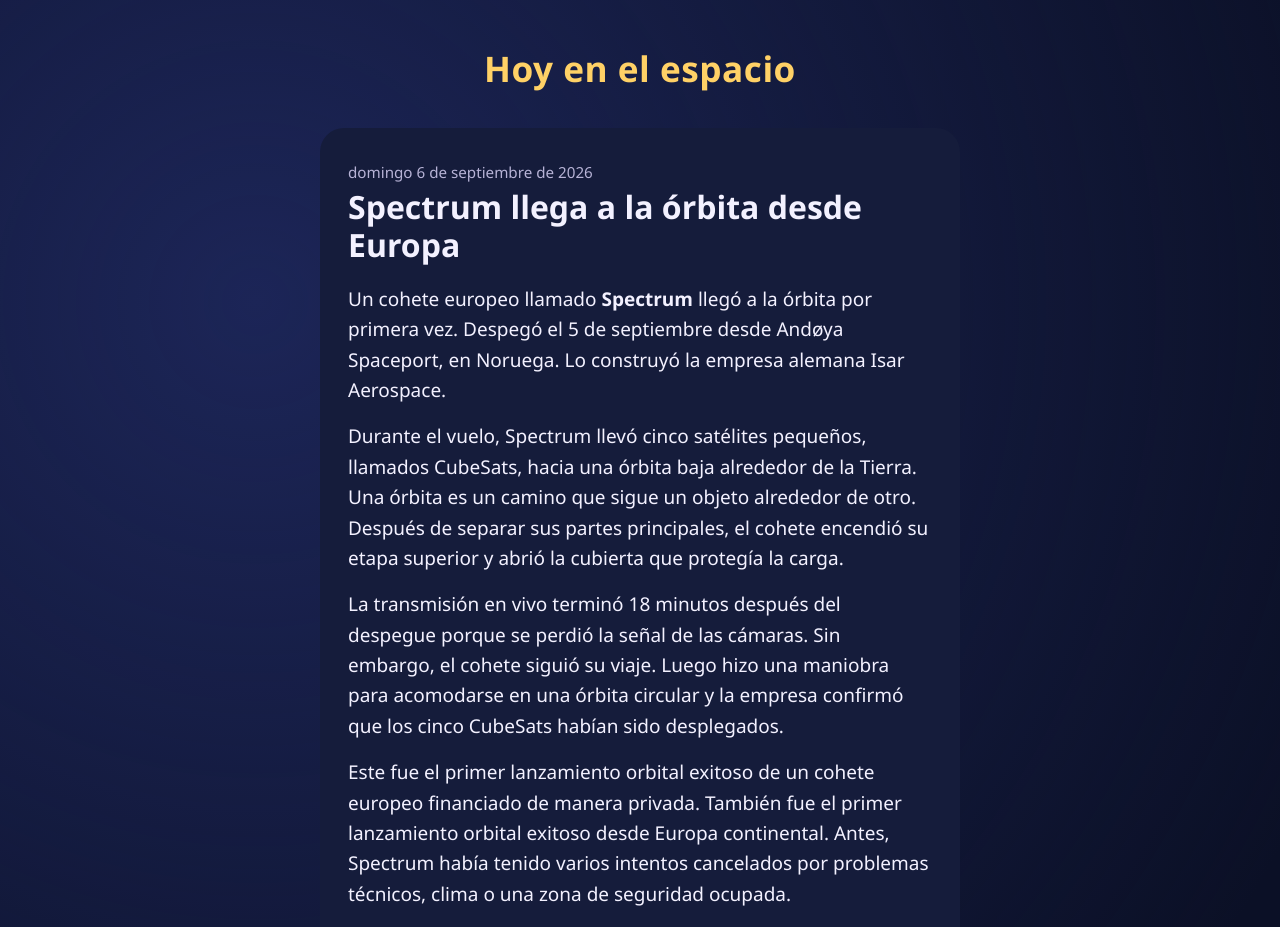
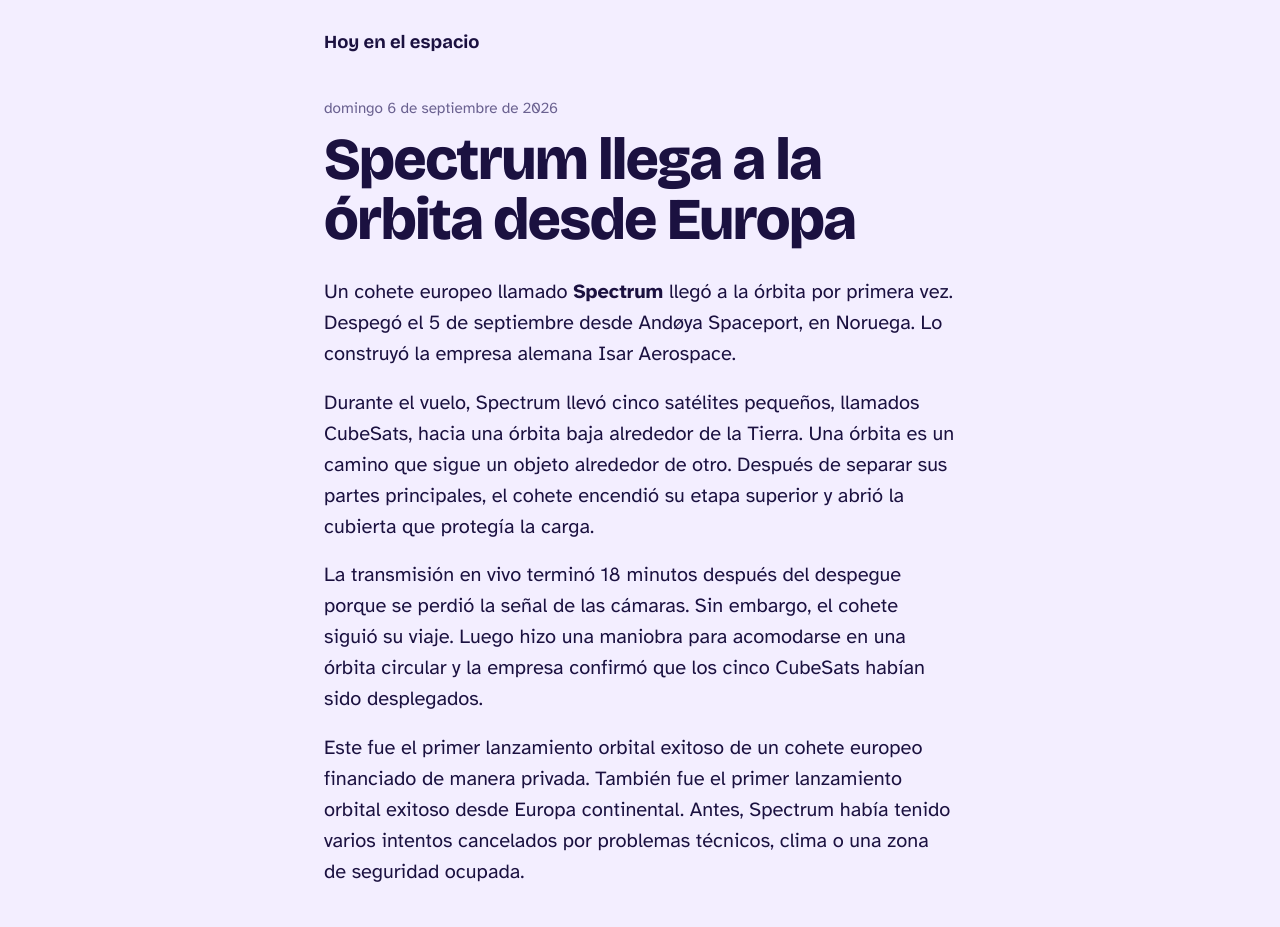
Before and after one commit to lezama/espacio-bot, a Jekyll site: the page built from index.html, in a window 1280 px wide. Shown: the top 927 px of the page. Built offline with Jekyll 4.4.1, drawn with Linux system fonts in a browser that asks for light colours; some of the changed text lies outside the part shown.

Commit message:
Rediseño: página clara, Bricolage + Atkinson, banda nocturna para la foto
Lavanda pálida con tinta índigo en vez de la tarjeta oscura genérica.
Títulos en Bricolage Grotesque, texto en Atkinson Hyperlegible a 20px.
La foto del día va en una banda oscura de borde a borde; los lanzamientos
como agenda con el día en grande; el glosario con la palabra en píldora.

Co-Authored-By: Claude Fable 5.1 <noreply@anthropic.com>
Claude-Session: https://claude.ai/code/session_019D2Z3DMZFYiLG4BNPWwRGb

```diff
--- a/_includes/post.html
+++ b/_includes/post.html
@@ -1,26 +1,35 @@
 {% assign post = include.post %}
+{% assign dias3 = "dom,lun,mar,mié,jue,vie,sáb" | split: "," %}
 <article class="post">
   <p class="fecha">{% include fecha.html t=post.date %}</p>
   <h1><a href="{{ post.url | relative_url }}">{{ post.title }}</a></h1>
   <div class="cuerpo">
     {{ include.content }}
   </div>
+  <p class="fuente">Para leer más con un adulto (en inglés): <a href="{{ post.source_url }}">{{ post.source_name }}</a>.</p>
+</article>
 {% if post.photo_url %}
 <section class="foto">
+  <div class="foto__marco">
     <h2>La foto de hoy</h2>
     <img src="{{ post.photo_url }}" alt="{{ post.photo_title }}" loading="lazy">
-    <p>{{ post.photo_caption }} <span class="credito">Foto: NASA, «{{ post.photo_title }}».</span></p>
+    <p>{{ post.photo_caption }}</p>
+    <p class="credito">Foto: NASA, «{{ post.photo_title }}».</p>
+  </div>
 </section>
 {% endif %}
 {% if post.launches %}
-  <section class="lanzamientos">
+<section class="agenda">
   <h2>Próximos lanzamientos</h2>
   <ul>
     {% for l in post.launches %}
-      <li><strong>{% include fecha.html t=l.net %}, {{ l.net | date: "%H:%M" }} hora de Uruguay</strong> — {{ l.rocket }}, desde {{ l.where }}.<br>{{ l.what }}</li>
+    {% assign w = l.net | date: "%w" | plus: 0 %}
+    <li>
+      <div class="agenda__dia"><span>{{ dias3[w] }}</span><b>{{ l.net | date: "%-d" }}</b><span>{{ l.net | date: "%H:%M" }}</span></div>
+      <div class="agenda__que"><b>{{ l.rocket }}</b><span>{{ l.where }}</span><p>{{ l.what }}</p></div>
+    </li>
     {% endfor %}
   </ul>
+  <p class="agenda__nota">Horas de Uruguay.</p>
 </section>
 {% endif %}
-  <p class="fuente">Para leer más con un adulto (en inglés): <a href="{{ post.source_url }}">{{ post.source_name }}</a>.</p>
-</article>
--- a/_layouts/default.html
+++ b/_layouts/default.html
@@ -5,11 +5,14 @@
   <meta name="viewport" content="width=device-width, initial-scale=1">
   <title>{% if page.title %}{{ page.title }} · {% endif %}{{ site.title }}</title>
   <meta name="description" content="{{ site.description }}">
+  <link rel="preconnect" href="https://fonts.googleapis.com">
+  <link rel="preconnect" href="https://fonts.gstatic.com" crossorigin>
+  <link rel="stylesheet" href="https://fonts.googleapis.com/css2?family=Atkinson+Hyperlegible:wght@400;700&family=Bricolage+Grotesque:opsz,wght@12..96,500..800&display=swap">
   <link rel="stylesheet" href="{{ '/assets/style.css' | relative_url }}">
 </head>
 <body>
   <header class="top">
-    <a class="brand" href="{{ '/' | relative_url }}">{{ site.title }}</a>
+    <a class="marca" href="{{ '/' | relative_url }}">Hoy en el espacio</a>
   </header>
   <main>
     {{ content }}
--- a/_layouts/post.html
+++ b/_layouts/post.html
@@ -2,4 +2,4 @@
 layout: default
 ---
 {% include post.html post=page content=content %}
-<p class="nav"><a href="{{ '/' | relative_url }}">← Todos los días</a></p>
+<p class="volver"><a href="{{ '/' | relative_url }}">Todos los días</a></p>
--- a/assets/style.css
+++ b/assets/style.css
@@ -1,34 +1,67 @@
 :root {
-  --fondo: #0b1026;
-  --tarjeta: #151c3b;
-  --texto: #f3f1ff;
-  --suave: #b7b3d6;
-  --acento: #ffd166;
-  --acento2: #ff7eb6;
+  --fondo: #F3EEFF;
+  --tinta: #1B1140;
+  --suave: #6A6190;
+  --coral: #FF5C8A;
+  --violeta: #6B4DFF;
+  --noche: #17103A;
+  --display: "Bricolage Grotesque", "Avenir Next", "Segoe UI", sans-serif;
+  --texto: "Atkinson Hyperlegible", "Helvetica Neue", Arial, sans-serif;
 }
 * { box-sizing: border-box; }
 body {
   margin: 0;
-  background: var(--fondo) radial-gradient(circle at 20% 10%, #1c2557 0, transparent 40%);
-  color: var(--texto);
-  font: 19px/1.6 "Nunito", "Segoe UI", system-ui, sans-serif;
+  background: var(--fondo);
+  color: var(--tinta);
+  font: 20px/1.55 var(--texto);
 }
-a { color: var(--acento); }
-.top { text-align: center; padding: 2.5rem 1rem 1rem; }
-.brand { font-size: 2.2rem; font-weight: 800; text-decoration: none; color: var(--acento); letter-spacing: .5px; }
-main { max-width: 42rem; margin: 0 auto; padding: 1rem; }
-.post { background: var(--tarjeta); border-radius: 1.5rem; padding: 2rem 1.75rem; margin-bottom: 2rem; }
-.post h1 { font-size: 2rem; line-height: 1.2; margin: .2rem 0 1.2rem; }
-.post h1 a { color: var(--texto); text-decoration: none; }
-.post h2 { font-size: 1.3rem; color: var(--acento2); margin: 2rem 0 .6rem; }
-.fecha { color: var(--suave); font-size: .95rem; margin: 0; }
-.cuerpo p { margin: 0 0 1rem; }
-.cuerpo ul, .foto img { width: 100%; border-radius: 1rem; }
-.credito { color: var(--suave); font-size: .9rem; }
-.lanzamientos li { margin-bottom: .8rem; }
-.fuente { color: var(--suave); font-size: .95rem; margin-top: 2rem; }
-.nav, .anteriores { padding: 0 .5rem; }
-.anteriores ul { list-style: none; padding: 0; }
-.anteriores li { padding: .5rem 0; border-bottom: 1px solid #262e57; }
-.anteriores .fecha { display: block; }
-footer { max-width: 42rem; margin: 3rem auto; padding: 0 1.5rem; color: var(--suave); font-size: .9rem; text-align: center; }
+a { color: var(--violeta); text-decoration-thickness: 2px; text-underline-offset: 3px; }
+a:focus-visible { outline: 3px solid var(--coral); outline-offset: 3px; border-radius: 4px; }
+h1, h2, .marca, .agenda__dia { font-family: var(--display); font-optical-sizing: auto; }
+
+.top { max-width: 42rem; margin: 0 auto; padding: 1.6rem 1.25rem 0; }
+.marca { font-size: 1.15rem; font-weight: 700; color: var(--tinta); text-decoration: none; }
+main { max-width: 42rem; margin: 0 auto; padding: 0 1.25rem; }
+
+.post { padding: 2.5rem 0 1rem; }
+.fecha { color: var(--suave); font-size: .95rem; margin: 0 0 .6rem; }
+.post h1 { font-size: clamp(2.3rem, 7vw, 3.7rem); line-height: 1.02; letter-spacing: -.025em; font-weight: 800; margin: 0 0 1.6rem; }
+.post h1 a { color: inherit; text-decoration: none; }
+.cuerpo p { margin: 0 0 1.1rem; }
+.cuerpo strong { font-weight: 700; }
+.cuerpo h2, .agenda h2, .anteriores h2, .foto h2 { font-size: 1.45rem; font-weight: 700; letter-spacing: -.01em; margin: 2.2rem 0 .7rem; }
+.cuerpo ul { list-style: none; padding: 0; margin: 0; }
+.cuerpo li { margin: 0 0 .7rem; }
+.cuerpo li strong { display: inline-block; background: var(--coral); color: #fff; border-radius: 999px; padding: .05em .7em; margin-right: .3em; font-family: var(--display); font-weight: 700; }
+.fuente { color: var(--suave); font-size: .95rem; margin: 2rem 0 0; }
+
+.foto { background: var(--noche); color: #fff; margin: 2.5rem -1.25rem 0; padding: 2rem 1.25rem 2.2rem; }
+.foto__marco { max-width: 42rem; margin: 0 auto; }
+.foto h2 { margin-top: 0; }
+.foto img { width: 100%; max-height: 80vh; object-fit: contain; border-radius: 1.25rem; background: #000; }
+.foto p { margin: 1rem 0 0; }
+.credito { color: #B8B0DC; font-size: .9rem; }
+
+.agenda { padding-top: .5rem; }
+.agenda ul { list-style: none; padding: 0; margin: 0; }
+.agenda li { display: grid; grid-template-columns: 4.6rem 1fr; gap: 1rem; padding: 1rem 0; border-top: 2px solid #DCD3F5; }
+.agenda__dia { display: flex; flex-direction: column; align-items: center; line-height: 1; color: var(--violeta); font-weight: 700; }
+.agenda__dia b { font-size: 2.4rem; font-weight: 800; letter-spacing: -.03em; color: var(--tinta); margin: .15rem 0; }
+.agenda__dia span { font-size: .9rem; }
+.agenda__que b { display: block; font-size: 1.05rem; }
+.agenda__que span { display: block; color: var(--suave); font-size: .9rem; margin: .15rem 0 .4rem; }
+.agenda__que p { margin: 0; }
+.agenda__nota { color: var(--suave); font-size: .9rem; margin: .8rem 0 0; }
+
+.anteriores { padding-top: 1rem; }
+.anteriores ul { list-style: none; padding: 0; margin: 0; }
+.anteriores li { padding: .8rem 0; border-top: 2px solid #DCD3F5; }
+.anteriores .fecha { display: block; margin: 0 0 .1rem; }
+.anteriores a { font-family: var(--display); font-weight: 700; font-size: 1.2rem; text-decoration: none; color: var(--tinta); }
+.anteriores a:hover { color: var(--violeta); }
+.volver { margin: 2.5rem 0; }
+
+footer { max-width: 42rem; margin: 3.5rem auto 2rem; padding: 0 1.25rem; color: var(--suave); font-size: .9rem; }
+@media (min-width: 48rem) {
+  .foto { margin-left: calc(50% - 50vw); margin-right: calc(50% - 50vw); padding-left: 1.25rem; padding-right: 1.25rem; }
+}
--- a/index.html
+++ b/index.html
@@ -8,7 +8,7 @@ layout: default
   <h2>Días anteriores</h2>
   <ul>
     {% for post in site.posts offset:1 limit:30 %}
-    <li><a href="{{ post.url | relative_url }}">{{ post.title }}</a> <span class="fecha">{% include fecha.html t=post.date %}</span></li>
+    <li><span class="fecha">{% include fecha.html t=post.date %}</span><a href="{{ post.url | relative_url }}">{{ post.title }}</a></li>
     {% endfor %}
   </ul>
 </section>
```
Lines whose indentation alone changed are shown as unchanged.
